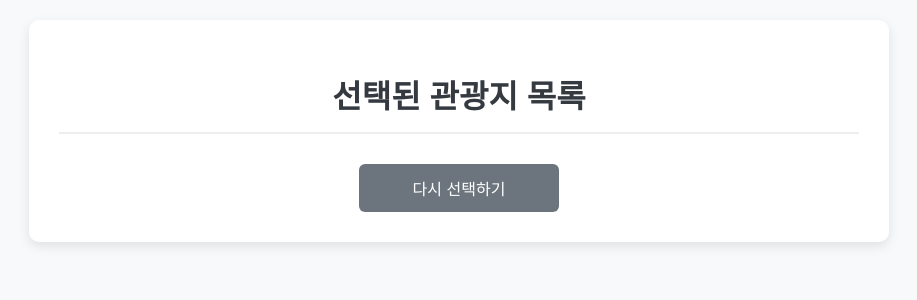
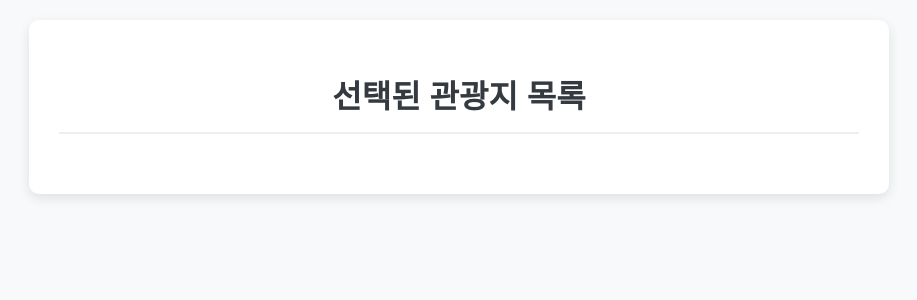
Before and after one commit to kkw047/JDIN-_Regional-Tourism-Guide-Web-Using-Open-API, a Flask app: page /process in a window 1280 px wide. Shown: the top 300 px of the page, without its empty margins (181-1098 px from the left). Run offline with Flask 3, Linux system fonts and the light colour scheme.

Commit message:
오류 수정

```diff
--- a/templates/process.html
+++ b/templates/process.html
@@ -84,7 +84,6 @@
     <div class="container">
         <h1>선택된 관광지 목록</h1>
         <ul class="site-list" id="siteList"></ul>
-        <button class="back-btn" onclick="window.location.href='result.html?city={{ city }}&count={{ count }}'">다시 선택하기</button>
     </div>
 
     <script>
```
